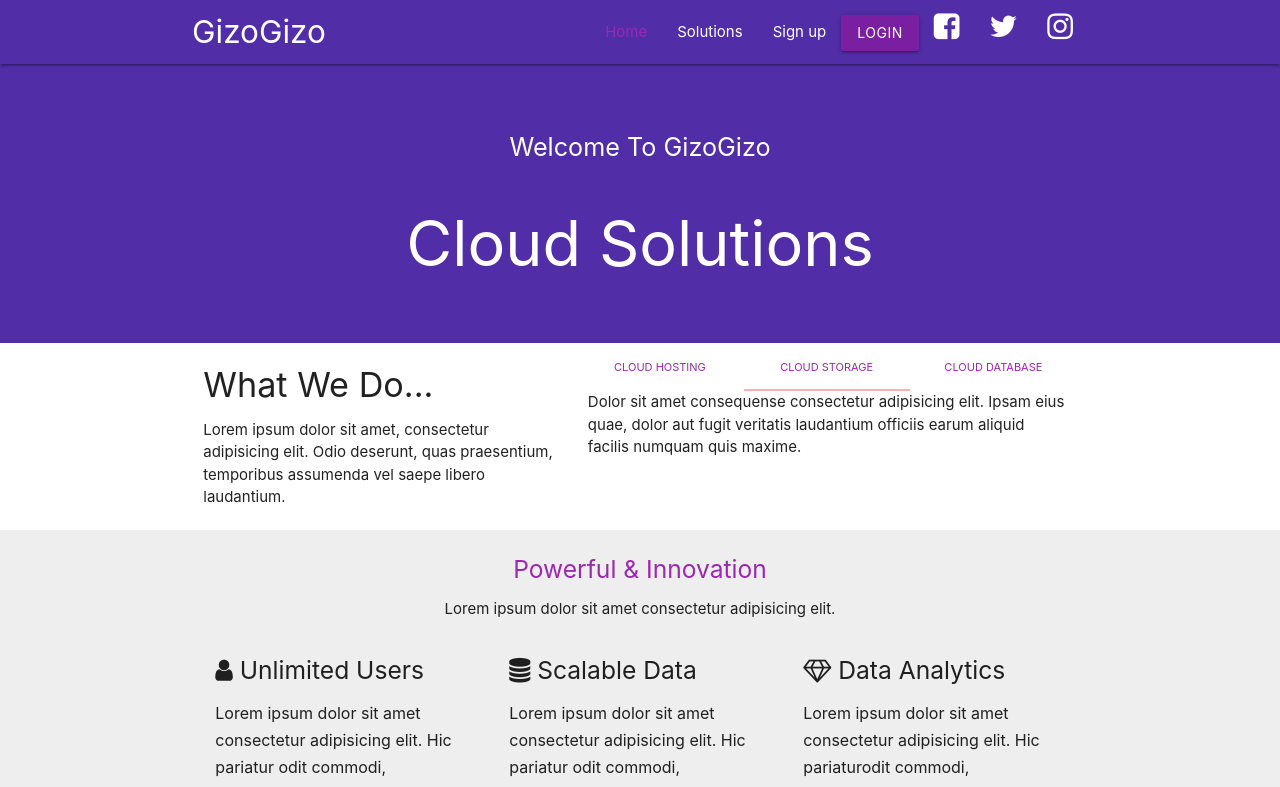
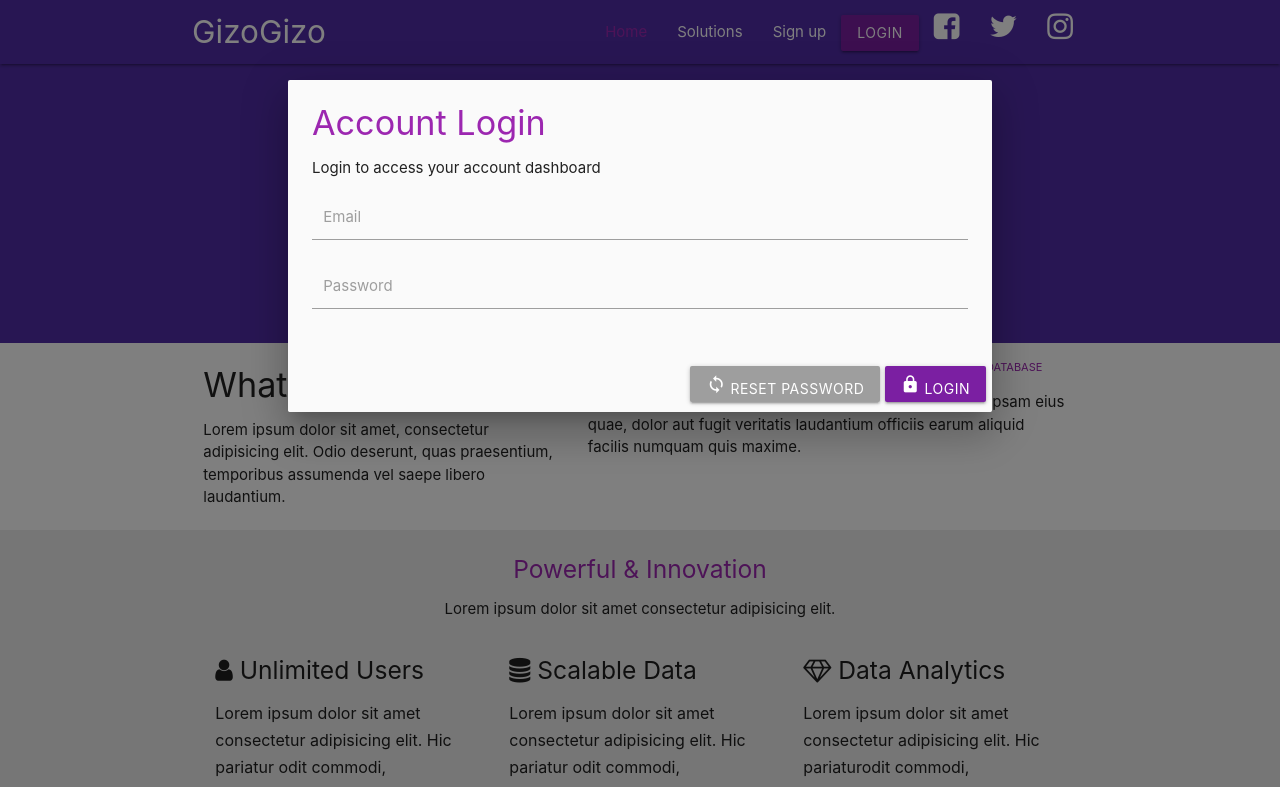
Before and after one commit to addamou/GizoGizo, a plain HTML site: page solution.html in a window 1280 px wide. Both pictures are taken after a click on the button "LOGIN". Shown: the top 787 px of the page. Drawn offline with nearby package versions, Linux system fonts and the light colour scheme.

Commit message:
fin de site gizo gizo et ajout du moadale à tout les pages

```diff
--- a/solution.html
+++ b/solution.html
@@ -43,6 +43,35 @@
         <div class="container transparent center col s12 m12 l12 xl12 boite1">
             <p class="card-title white-text flow-text">Welcome To GizoGizo</p>
             <h1 class="card-text white-text">Cloud Solutions</h1>
+        </div>
+
+        <!-- Modal Structure -->
+        <div id="modale1" class="modal">
+            <div class="modal-content">
+                <h4 class="purple-text">Account Login</h4>
+                <p>Login to access your account dashboard</p>
+                <!--formulaire-->
+
+                <div class="input-field col s12">
+                    <input id="email" type="email" class="validate">
+                    <label for="email">Email</label>
+                </div>
+                <div class="input-field col s12">
+                    <input id="password" type="password" class="validate">
+                    <label for="password">Password</label>
+                </div>
+
+            </div>
+            <div class="modal-footer">
+                <a class="waves-effect waves-light btn grey">
+                    <i class="material-icons">sync</i>
+                    <span>RESET PASSWORD</span>
+                </a>
+                <a class="waves-effect waves-light btn purple darken-2">
+                    <i class="material-icons">lock</i>
+                    <span>LOGIN</span>
+                </a>
+            </div>
         </div>
     </header>
     <!--conteneur principal-->
@@ -168,6 +197,10 @@
         $(document).ready(function () {
             $('.tabs').tabs();
         });
+        //modale 1
+            $(document).ready(function () {
+                $('.modal').modal();
+            });
     </script>
 </body>
 
```
Also changed, not shown: signin.html (+32 -0 lines).
